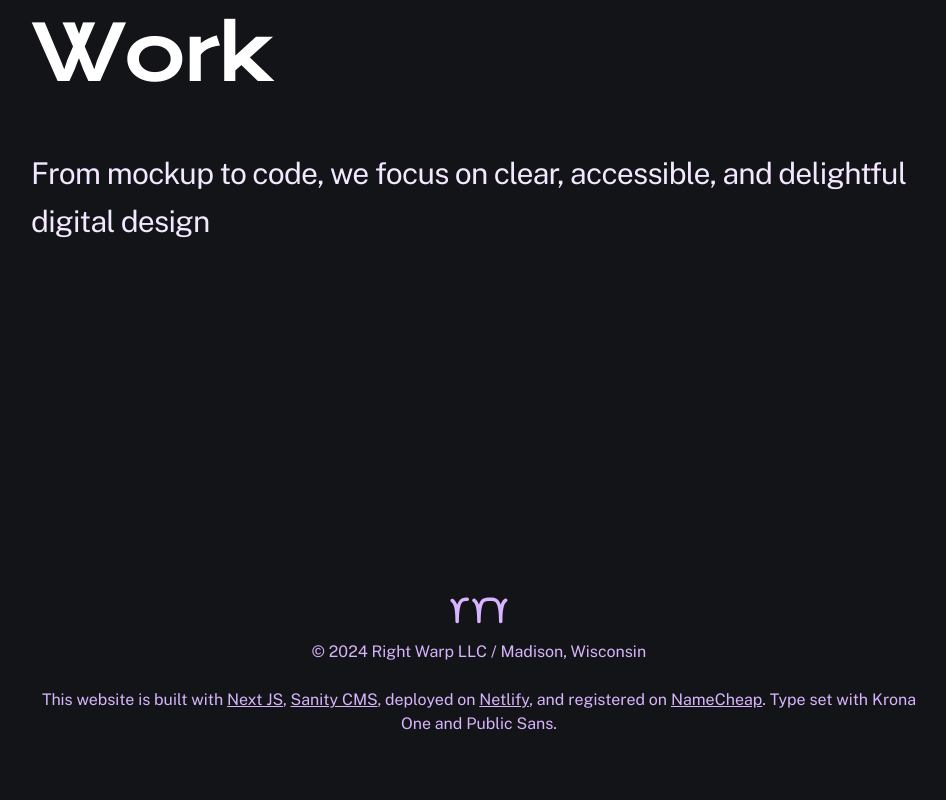
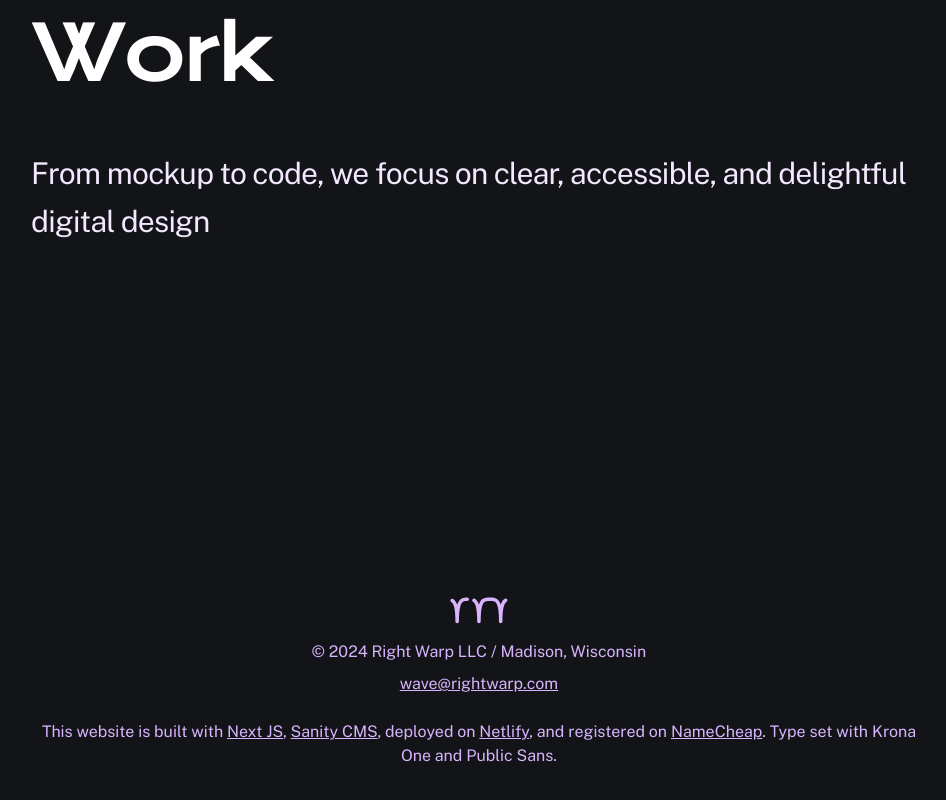
Before and after one commit to geotrev/rightwarp.com, a Next.js app: page /work in a window 1280 px wide. Shown: the part 459-1259 px from the top of the page, without its empty margins (161-1107 px from the left). Built offline with nearby package versions, Linux system fonts and the light colour scheme.

Commit message:
feat: adds contact email in footer

```diff
--- a/src/components/app/layout/Footer.tsx
+++ b/src/components/app/layout/Footer.tsx
@@ -33,7 +33,10 @@ export const Footer = () => {
             />
           </svg>
         </div>
-        <p>&copy; 2024 Right Warp LLC / Madison, Wisconsin</p>
+        <p className="mb-2">&copy; 2024 Right Warp LLC / Madison, Wisconsin</p>
+        <p>
+          <FooterLink href="mailto:wave@rightwarp.com">wave@rightwarp.com</FooterLink>
+        </p>
       </div>
       <div>
         <p>
```
